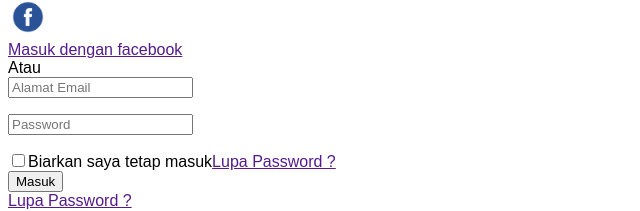
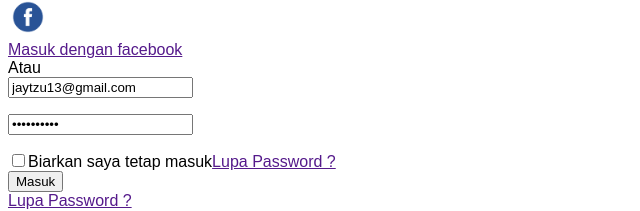
Before and after one commit to ferdianarid/kampus-indonesia, a Next.js app: page /auth/login in a window 1280 px wide. Shown: the part 142-353 px from the top of the page, without its empty margins (0-640 px from the left). Built offline with nearby package versions, Linux system fonts and the light colour scheme; no server answers.

Commit message:
add default login

```diff
--- a/pages/auth/login.js
+++ b/pages/auth/login.js
@@ -27,6 +27,10 @@ const Login = () => {
     formState: { errors },
   } = useForm({
     resolver: yupResolver(schema),
+    defaultValues: {
+      email: "jaytzu13@gmail.com",
+      password: "helloworld",
+    },
   });
 
   const submit = async (data) => {
```
